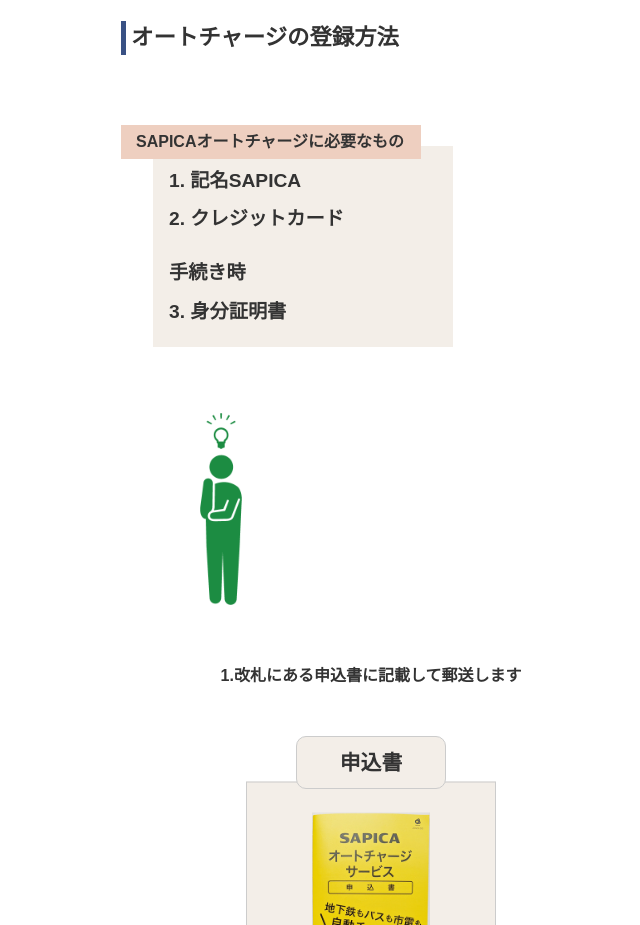
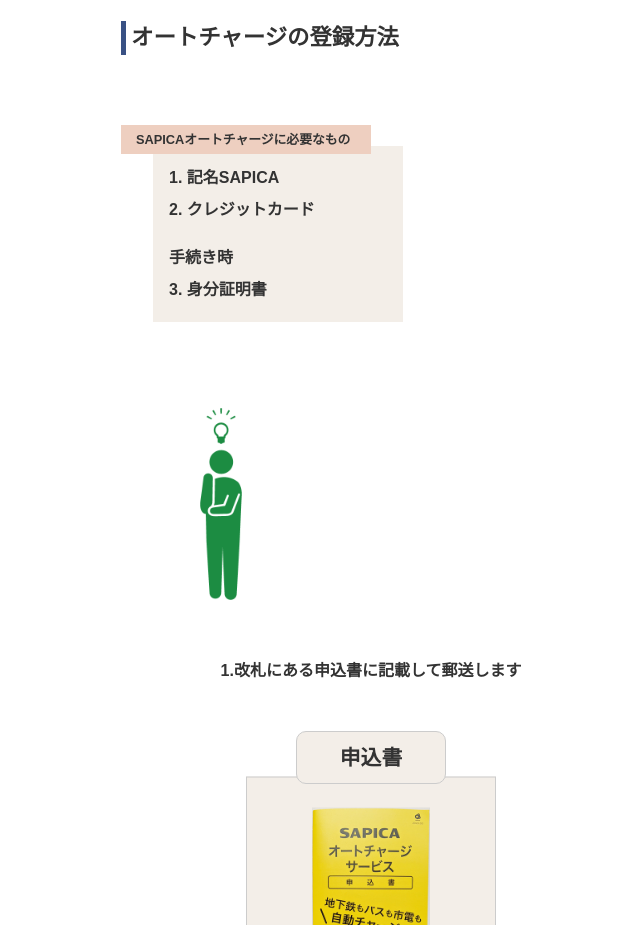
Before and after one commit to oomorijyunji/test_site, a plain HTML site: page index.html in a window 1280 px wide. Shown: the part 9679-10604 px from the top of the page, without its empty margins (229-869 px from the left). Drawn offline with Linux system fonts and the light colour scheme.

Commit message:
Add files via upload

```diff
--- a/style.css
+++ b/style.css
@@ -323,8 +323,8 @@ table tr:nth-child(even) td {
   background-color: #EECFC0;
   text-align: left;
   padding: 5px 15px;
-  width: 300px;
-  font-size: 1rem;
+  width: 250px;
+  font-size: 0.8rem;
 }
 .unnumbered{
   list-style: none;
@@ -337,8 +337,8 @@ table tr:nth-child(even) td {
   font-weight: bold;
   padding: 1rem;
   line-height: 2;
-  font-size: 1.2rem;
-  width: 300px;
+  font-size: 1rem;
+  width: 250px;
   position: absolute;
   top: 1.3rem;
   left: 2rem;
```
